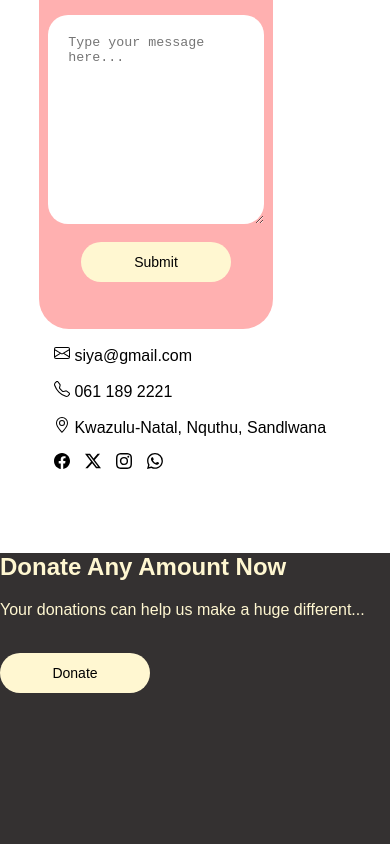
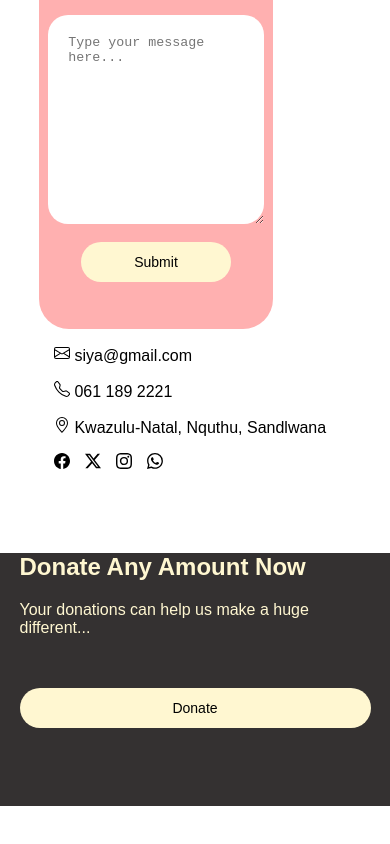
Before and after one commit to siyabongasamkelo/npo, a React (Create React App) app in the folder client/organization/: page / in a window 390 px wide. Shown: the part 3116-3960 px from the top of the page. After the commit the page ends 3922 px from the top, so only its background shows below. Built offline with nearby package versions, Linux system fonts and the light colour scheme; a web font is replaced by a local one.

Commit message:
fixed responsiveness errors in contact page

```diff
--- a/client/organization/src/components/Donate.styled.js
+++ b/client/organization/src/components/Donate.styled.js
@@ -1,7 +1,7 @@
 import styled from "styled-components";
 
 export const DonateCover = styled.section`
-  height: 35vh;
+  height: 30vh;
   width: 100%;
   background-color: #343131;
   margin-top: 80px;
@@ -10,6 +10,55 @@ export const DonateCover = styled.section`
 export const DonateWrapper = styled.div`
   font-family: "Afacad Flux", sans-serif;
   color: #fff7d1;
+
+  @media only screen and (max-width: 600px) {
+    width: 90%;
+    margin: 5%;
+    input {
+      width: 95%;
+      height: 35px;
+      padding-left: 5%;
+      border: none;
+      border-radius: 30px;
+    }
+
+    button {
+      margin-top: 5%;
+      width: 100%;
+    }
+    h1 {
+      margin-top: 5%;
+    }
+  }
+
+  @media only screen and (min-width: 768px) {
+    width: 80%;
+    margin: 10%;
+    input {
+      width: 95%;
+      height: 50px;
+      padding-left: 5%;
+      border: none;
+      border-radius: 30px;
+      font-size: 18px;
+    }
+
+    button {
+      margin-top: 5%;
+      width: 100%;
+      height: 50px;
+      font-size: 18px;
+    }
+    p {
+      font-size: 20px;
+      margin-top: -5%;
+    }
+    h1 {
+      padding-top: 5%;
+      font-size: 38px;
+    }
+  }
+
   @media only screen and (min-width: 992px) {
     width: 80%;
     margin-left: 10%;
@@ -22,8 +71,8 @@ export const DonateWrapper = styled.div`
     }
 
     input {
-      height: 35px;
-      width: 20%;
+      height: 50px;
+      width: 25%;
       padding-left: 20px;
       border: none;
       border-radius: 30px;
@@ -32,17 +81,8 @@ export const DonateWrapper = styled.div`
     button {
       background-color: #ffb0b0;
       color: rgba(255, 255, 255, 0.9);
-      margin-top: 20px;
-    }
-  }
-
-  @media only screen and (max-width: 600px) {
-    width: 100%;
-    input {
-      width: 70%;
-      height: 35px;
-      border: none;
-      border-radius: 30px;
+      margin-top: -5%;
+      width: 15%;
     }
   }
 `;
```
